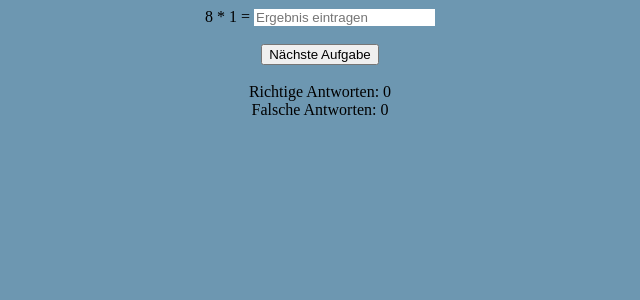
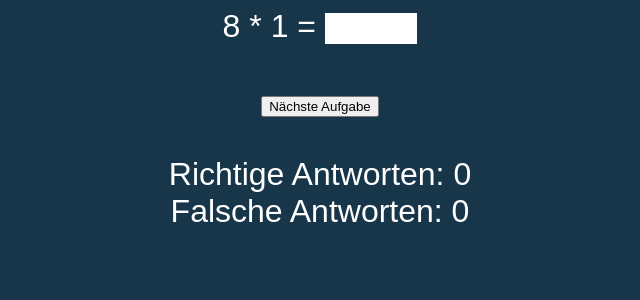
Before and after one commit to reluss/mathapp, a SvelteKit app: page / in a window 1280 px wide. Shown: the top 300 px of the page, without its empty margins (320-960 px from the left). Built offline with nearby package versions, Linux system fonts and the light colour scheme.

Commit message:
updated first code

```diff
--- a/src/routes/+page.svelte
+++ b/src/routes/+page.svelte
@@ -51,7 +51,7 @@
 
 <div class="container">
 
-{zahl1} * {zahl2} = <input type="number" bind:value={ergebnisI} placeholder="Ergebnis eintragen" on:keydown={pressed}>
+    {zahl1} * {zahl2} = <input type="number" bind:value={ergebnisI} placeholder="" on:keydown={pressed}>
 
     <br>
     <br>
@@ -74,16 +74,22 @@ Falsche Antworten: {falsch}
 
 <style>
     :global(body) {
-        background: rgb(109, 151, 177);
+        background: rgb(24, 54, 73);
+        font-family: sans-serif;
+        color: rgb(255, 255, 255);
     }
     .container {
         text-align: center;
+        font-size: 2em;
     }
+
 	h1 {
 		color: var(--theme-color);
 	}
 	input {
     border: transparent;
+    font-size: 0.8em;
+    width: 7%;
 }
 	input:focus{
     outline: none;
```
Lines whose indentation alone changed are shown as unchanged.
